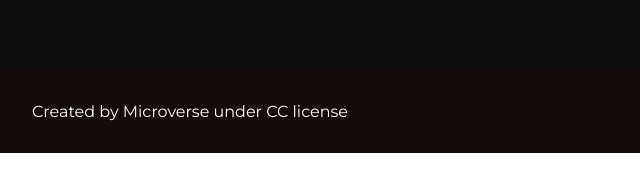
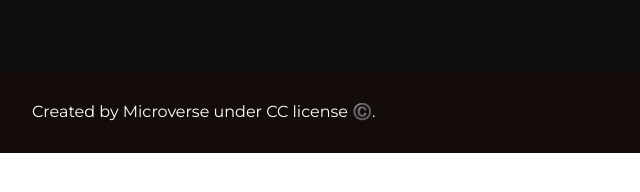
Before and after one commit to Daf98/Spotify-API, a website built with webpack: page src/index.html in a window 1280 px wide. Shown: the part 144-336 px from the top of the page, 0-640 px from the left. Built offline with nearby package versions, Linux system fonts and the light colour scheme; no server answers.

Commit message:
Add copyright emoji

```diff
--- a/src/index.html
+++ b/src/index.html
@@ -22,6 +22,6 @@
       </nav>
     </header>
     <main id="main"></main>
-    <footer class="footer">Created by Microverse under CC license</footer>
+    <footer class="footer">Created by Microverse under CC license ©️.</footer>
   </body>
 </html>
```
